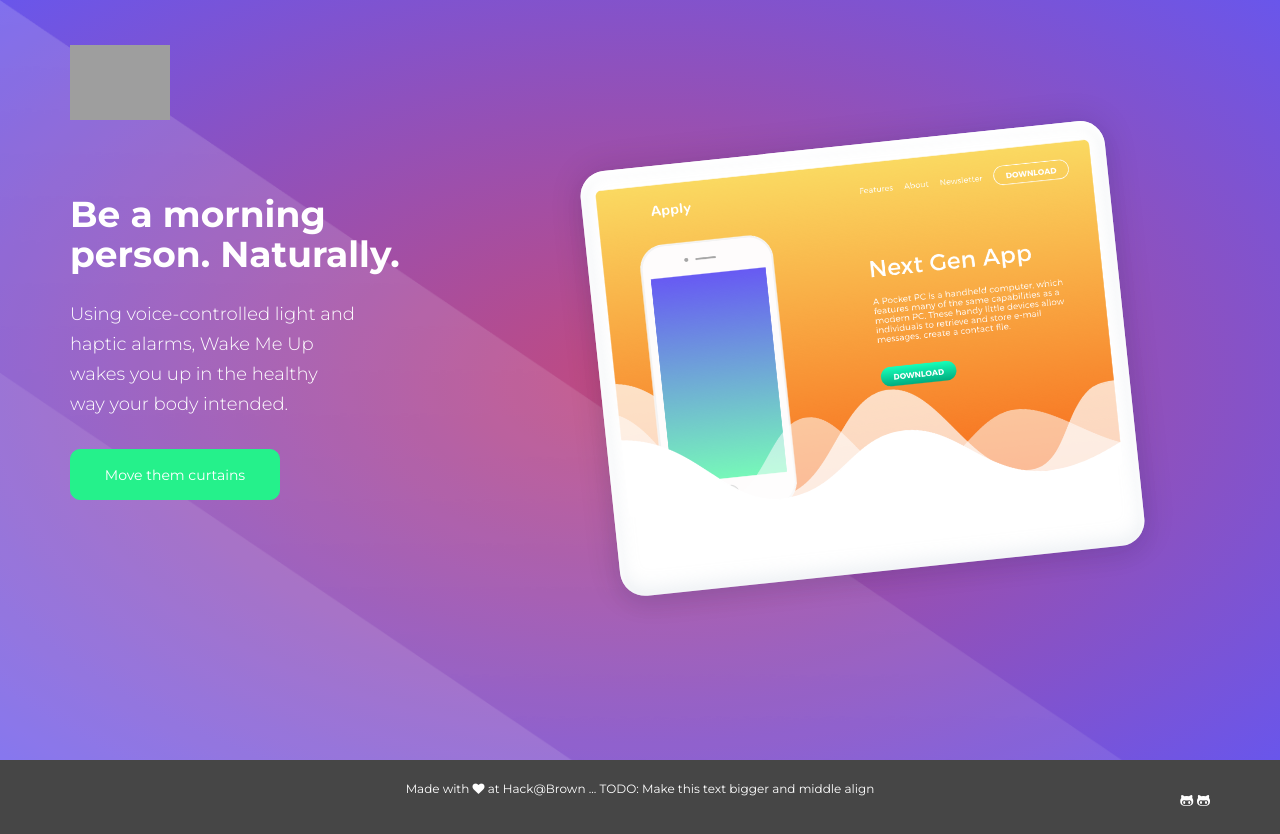
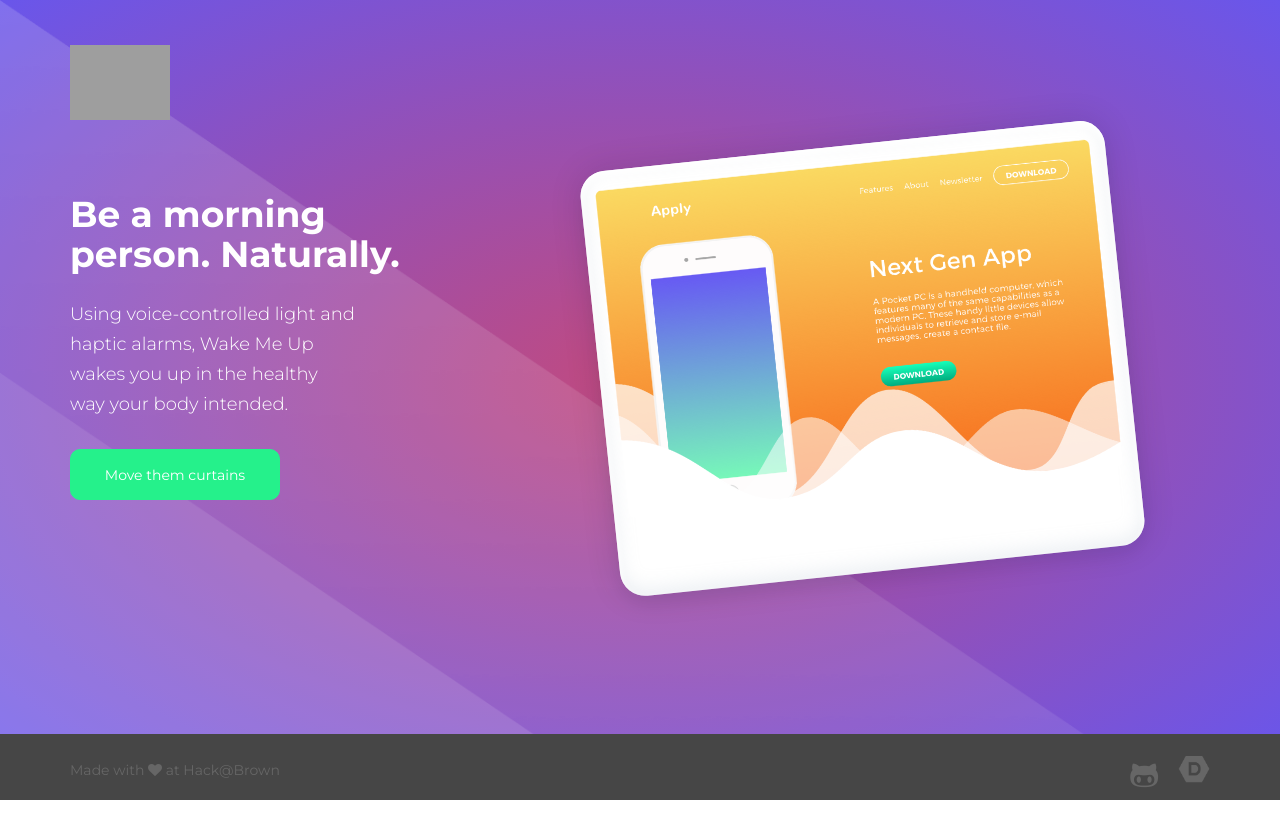
Before and after one commit to jkennan/WakeMeUp, a website: page web/index.html in a window 1280 px wide. After the commit the page ends 800 px from the top, so only its background shows below. Drawn offline with nearby package versions, Linux system fonts and the light colour scheme; grey boxes are pictures that could not be loaded.

Commit message:
Finish footer

```diff
--- a/web/assets/css/style.css
+++ b/web/assets/css/style.css
@@ -475,6 +475,10 @@ ul {
     background-color: #464646;
     padding-top: 20px;
     padding-bottom: 20px;
+    position: fixed;
+    bottom: 0px;
+    width: 100%;
+    height: 8.25%;
 }
 
 .webscope-text {
@@ -488,14 +492,24 @@ ul {
     margin-top: -5px;
 }
 
+.madewithtext {
+    color: #666;
+    margin-top: 0.6rem;
+}
+
 .social-links {
-    float: none;
-    text-align: center;
-    padding-top: 10px;
+    font-size: 3rem;
+    word-spacing: 1.2rem;
 }
 
 .social-link {
-    margin-right: 15px;
+    color: #666;
+    text-decoration: none;
+}
+
+.devposticon {
+    width: 3.2rem;
+    filter: invert(1) brightness(0.4);
 }
 
 .strips {
--- a/web/index.html
+++ b/web/index.html
@@ -303,22 +303,23 @@
     <div class="container">
         <div class="row">
 
-            <div class="col-sm-2"></div>
+            <div class="col-sm-3 madewithtext">
+                Made with <i class="fa fa-heart" aria-hidden="true"></i> at Hack@Brown
+            </div>
 
-            <div class="col-sm-8 webscope">
-                <span class="webscope-text">
-                    <div>
-                        Made with <i class="fa fa-heart" aria-hidden="true"></i> at Hack@Brown ... TODO: Make this text bigger and middle align
-                    </div>
-                </span>
+            <div class="col-sm-6">
+                <!--<span class="webscope-text">
+                </span>-->
                 <!--<a href="https://webscopeapp.com"> <img src="assets/images/webscope.svg"/> </a>-->
             </div>
             <!--webscope-->
 
-            <div class="col-sm-2">
+            <div class="col-sm-3">
                 <div class="social-links">
-                    <a href="https://www.github.com/jkennan/WakeMeUp" class="fa fa-github-alt" style="color:white" aria-hidden="true"></a>
-                    <a href="https://www.github.com/jkennan/WakeMeUp" class="fa fa-github-alt" style="color:white" aria-hidden="true"></a>
+                    <a href="https://www.github.com/jkennan/WakeMeUp" class="fa fa-github-alt social-link" style="text-decoration:none right:2rem" aria-hidden="true"></a>
+                    <a href="https://www.github.com/jkennan/WakeMeUp" class="fa social-link" aria-hidden="true">
+                        <img class="devposticon" src="assets/images/devpostpic.png"></img>
+                    </a>
                 </div>
                 <!--social-links-->
             </div>
```
Also changed, not shown: web/assets/images/devpostpic.png (added).
